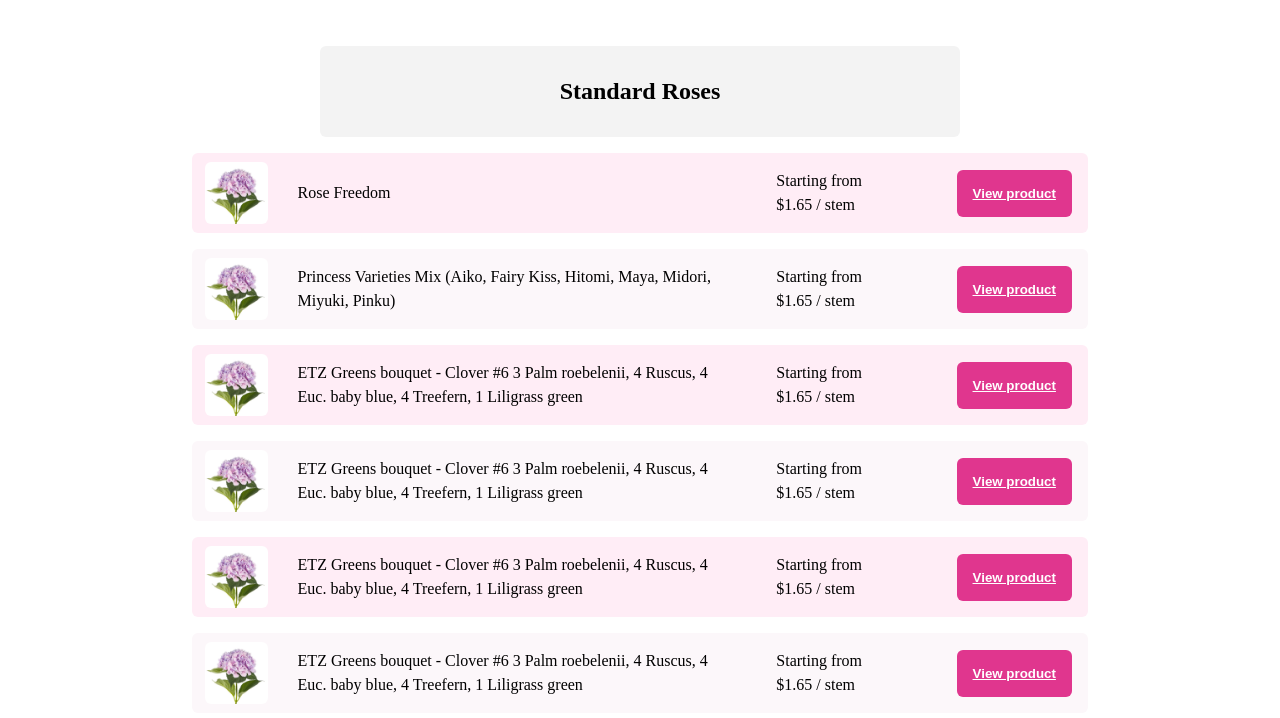
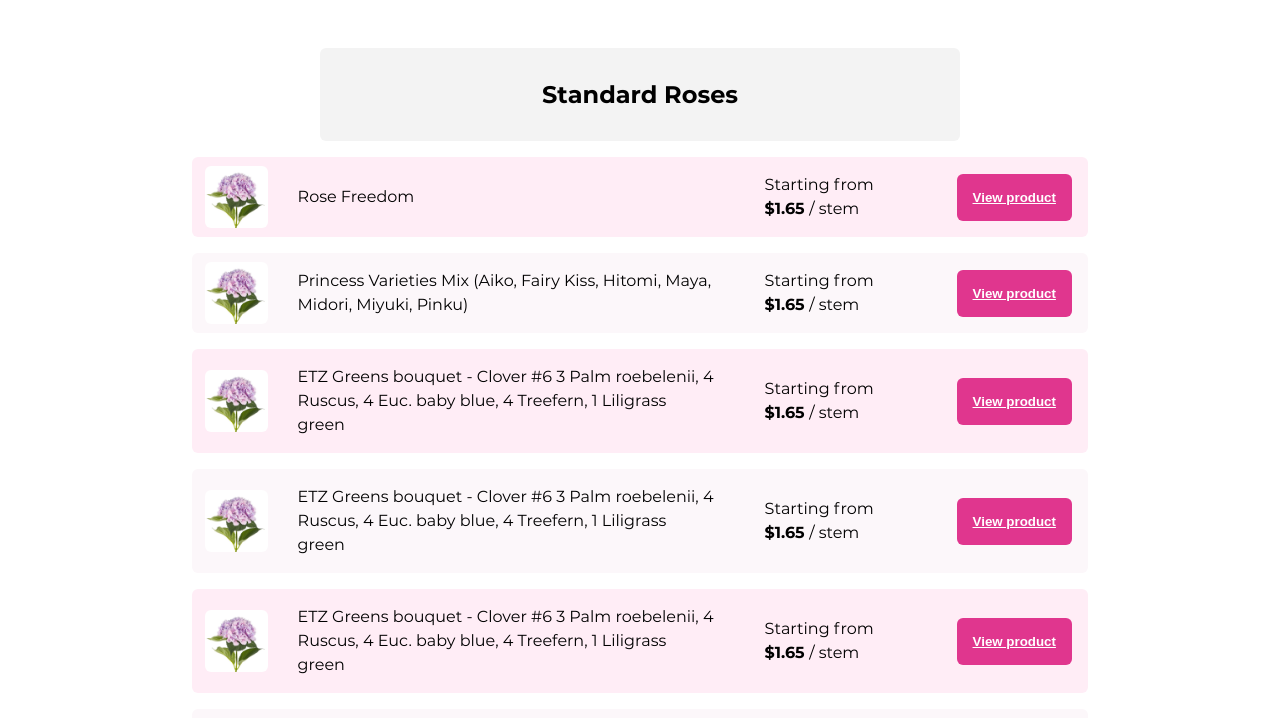
Before and after one commit to LilJiggly/price-list, a plain HTML site: page index.html in a window 1280 px wide. Shown: the part 199-917 px from the top of the page. Drawn offline with Linux system fonts and the light colour scheme; the site is published under a folder, as on GitHub Pages, so addresses that start at the root find nothing.

Commit message:
Add files via upload

```diff
--- a/styles/styles.css
+++ b/styles/styles.css
@@ -12,14 +12,14 @@
 
 @font-face {
     font-family: Montserrat ;
-    src: url('/fonts/Montserrat.ttf') format('truetype');
+    src: url('../fonts/Montserrat.ttf') format('truetype');
     font-weight: normal;
     font-style: normal;
 }
 
 @font-face {
     font-family: Montserrat-Bold ;
-    src: url('/fonts/Montserrat-Bold.ttf') format('truetype');
+    src: url('../fonts/Montserrat-Bold.ttf') format('truetype');
     font-weight: normal;
     font-style: normal;
 }
```
